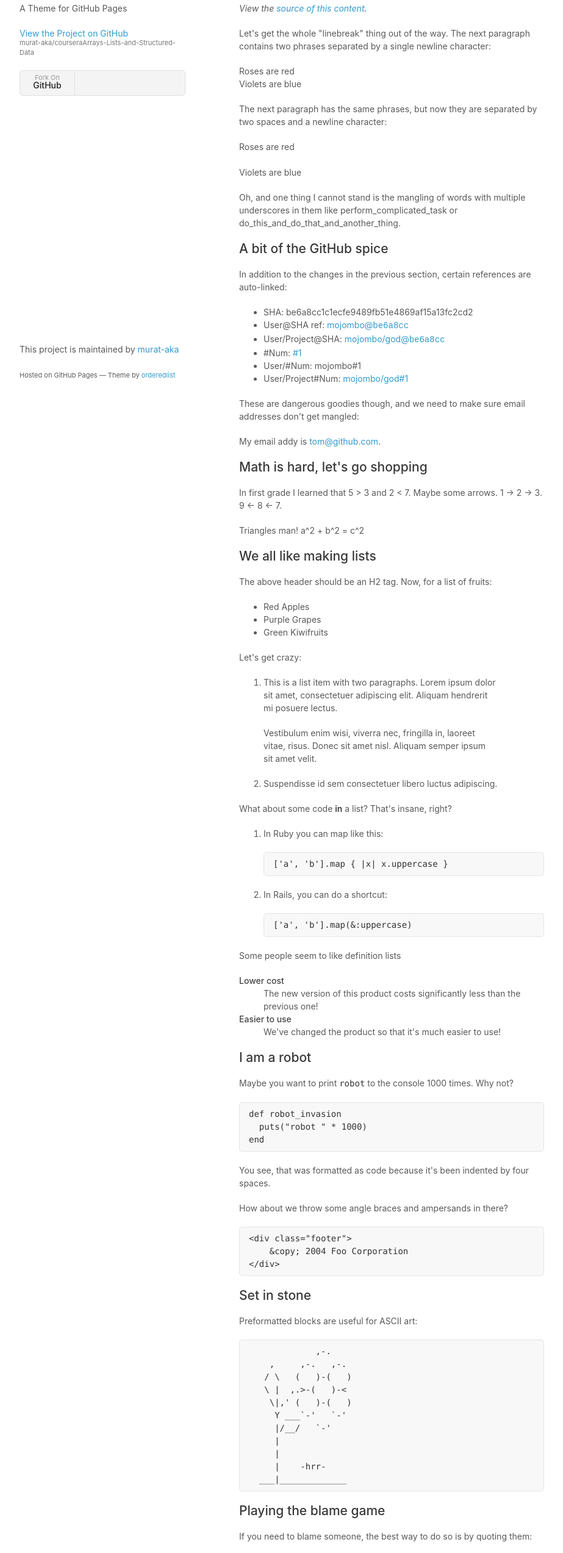
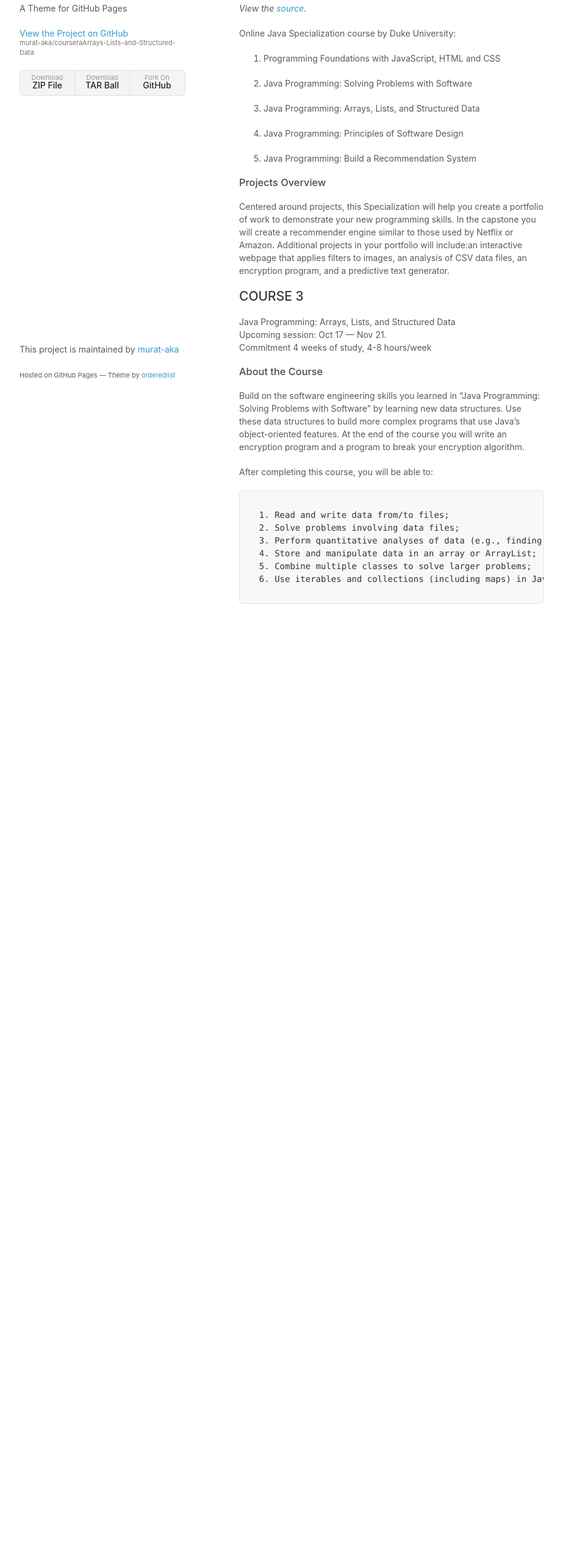
Before and after one commit to murat-aka/coureraArrays-Lists-and-Structured-Data, a plain HTML site: page index.html in a window 1280 px wide. Shown: the part 106-2652 px from the top of the page at 61% size, without its empty margins (178-1101 px from the left). After the commit the page ends 1166 px from the top, so only its background shows below. Drawn offline with Linux system fonts and the light colour scheme.

Commit message:
description

```diff
--- a/index.html
+++ b/index.html
@@ -15,188 +15,50 @@
   <body>
     <div class="wrapper">
       <header>
-        <h1>Minimal</h1>
+        <h1>coursera</h1>
         <p>A Theme for GitHub Pages</p>
         <p class="view"><a href="https://github.com/murat-aka/coureraArrays-Lists-and-Structured-Data">View the Project on GitHub <small>murat-aka/courseraArrays-Lists-and-Structured-Data</small></a></p>
         <ul>
-          <!-- <li><a href="https://github.com/orderedlist/minimal/zipball/master">Download <strong>ZIP File</strong></a></li>
-          <li><a href="https://github.com/orderedlist/minimal/tarball/master">Download <strong>TAR Ball</strong></a></li> -->
+          <li><a href="https://github.com/orderedlist/minimal/zipball/master">Download <strong>ZIP File</strong></a></li>
+          <li><a href="https://github.com/orderedlist/minimal/tarball/master">Download <strong>TAR Ball</strong></a></li>
           <li><a href="https://github.com/murat-aka/coureraArrays-Lists-and-Structured-Data">Fork On <strong>GitHub</strong></a></li>
         </ul>
       </header>
       <section>
-        <h1>GitHub Flavored Markdown</h1>
+        <!-- <h1>coursera</h1> -->
+        <h1>Arrays-Lists-and-Structured-Data</h1>
 
-        <p><em>View the <a href="http://github.github.com/github-flavored-markdown/sample_content.html">source of this content</a>.</em></p>
+        <p><em>View the <a href="https://github.com/murat-aka/coureraArrays-Lists-and-Structured-Data">source</a>.</em></p>
 
-        <p>Let's get the whole "linebreak" thing out of the way. The next paragraph contains two phrases separated by a single newline character:</p>
+        <p>Online Java Specialization course by Duke University:</p>
+        <ol>
+          <li><p>Programming Foundations with JavaScript, HTML and CSS</p></li>
+          <li><p>Java Programming: Solving Problems with Software</p></li>
+          <li><p>Java Programming: Arrays, Lists, and Structured Data</p></li>
+          <li><p>Java Programming: Principles of Software Design</p></li>
+          <li><p>Java Programming: Build a Recommendation System</p></li>
 
-        <p>Roses are red<br>
-        Violets are blue</p>
+        </ol>
+        <h3>Projects Overview</h3>
 
-        <p>The next paragraph has the same phrases, but now they are separated by two spaces and a newline character:</p>
+        <p>Centered around projects, this Specialization will help you create a portfolio of work to demonstrate your new programming skills. In the capstone you will create a recommender engine similar to those used by Netflix or Amazon. Additional projects in your portfolio will include:an interactive webpage that applies filters to images, an analysis of CSV data files, an encryption program, and a predictive text generator.</p>
 
-        <p>Roses are red<br><br>
-        Violets are blue</p>
+        <h2>COURSE 3</h2>
 
-        <p>Oh, and one thing I cannot stand is the mangling of words with multiple underscores in them like perform_complicated_task or do_this_and_do_that_and_another_thing.</p>
+        <p>Java Programming: Arrays, Lists, and Structured Data <br> Upcoming session: Oct 17 — Nov 21.<br> Commitment 4 weeks of study, 4-8 hours/week</p>
 
-        <h2>A bit of the GitHub spice</h2>
-
-        <p>In addition to the changes in the previous section, certain references are auto-linked:</p>
-
-        <ul>
-          <li>SHA: be6a8cc1c1ecfe9489fb51e4869af15a13fc2cd2</li>
-          <li>User@SHA ref: <a href="https://github.com/mojombo/product/commit/be6a8cc1c1ecfe9489fb51e4869af15a13fc2cd2" class="commit-link">mojombo@<tt>be6a8cc</tt></a></li>
-          <li>User/Project@SHA: <a href="https://github.com/mojombo/god/commit/be6a8cc1c1ecfe9489fb51e4869af15a13fc2cd2" class="commit-link">mojombo/god@<tt>be6a8cc</tt></a></li>
-          <li>#Num: <a href="https://github.com/github/product/issues/1" class="issue-link" title="Baseline: What is up in the air right now?">#1</a></li>
-          <li>User/#Num: mojombo#1</li>
-          <li>User/Project#Num: <a href="https://github.com/mojombo/god/issues/1" class="issue-link" title="The server is not available (or you do not have permissions to access it)">mojombo/god#1</a></li>
-        </ul>
-
-        <p>These are dangerous goodies though, and we need to make sure email addresses don't get mangled:</p>
-
-        <p>My email addy is <a href="mailto:tom@github.com">tom@github.com</a>.</p>
-
-        <h2>Math is hard, let's go shopping</h2>
-
-        <p>In first grade I learned that 5 &gt; 3 and 2 &lt; 7. Maybe some arrows. 1 -&gt; 2 -&gt; 3. 9 &lt;- 8 &lt;- 7.</p>
-
-        <p>Triangles man! a^2 + b^2 = c^2</p>
-
-        <h2>We all like making lists</h2>
-
-        <p>The above header should be an H2 tag. Now, for a list of fruits:</p>
-
-        <ul>
-          <li>Red Apples</li>
-          <li>Purple Grapes</li>
-          <li>Green Kiwifruits</li>
-        </ul>
-
-        <p>Let's get crazy:</p>
-
-        <ol>
-          <li>
-            <p>This is a list item with two paragraphs. Lorem ipsum dolor<br>
-            sit amet, consectetuer adipiscing elit. Aliquam hendrerit<br>
-            mi posuere lectus.</p>
-
-            <p>Vestibulum enim wisi, viverra nec, fringilla in, laoreet<br>
-            vitae, risus. Donec sit amet nisl. Aliquam semper ipsum<br>
-            sit amet velit.</p>
-          </li>
-          <li><p>Suspendisse id sem consectetuer libero luctus adipiscing.</p></li>
-        </ol>
-
-        <p>What about some code <strong>in</strong> a list? That's insane, right?</p>
-
-        <ol>
-          <li>
-            <p>In Ruby you can map like this:</p>
-
-            <pre><code>['a', 'b'].map { |x| x.uppercase }</code></pre>
-          </li>
-          <li>
-            <p>In Rails, you can do a shortcut:</p>
-
-            <pre><code>['a', 'b'].map(&amp;:uppercase)</code></pre>
-          </li>
-        </ol>
-
-        <p>Some people seem to like definition lists</p>
-
-        <dl>
-          <dt>Lower cost</dt>
-          <dd>The new version of this product costs significantly less than the previous one!</dd>
-          <dt>Easier to use</dt>
-          <dd>We've changed the product so that it's much easier to use!</dd>
-        </dl>
-
-        <h2>I am a robot</h2>
-
-        <p>Maybe you want to print <code>robot</code> to the console 1000 times. Why not?</p>
-
-        <pre><code>def robot_invasion
-  puts("robot " * 1000)
-end
-</code></pre>
-
-        <p>You see, that was formatted as code because it's been indented by four spaces.</p>
-
-        <p>How about we throw some angle braces and ampersands in there?</p>
-
-        <pre><code>&lt;div class="footer"&gt;
-    &amp;copy; 2004 Foo Corporation
-&lt;/div&gt;
-</code></pre>
-
-        <h2>Set in stone</h2>
-
-        <p>Preformatted blocks are useful for ASCII art:</p>
-
-        <pre>             ,-.
-    ,     ,-.   ,-.
-   / \   (   )-(   )
-   \ |  ,.&gt;-(   )-&lt;
-    \|,' (   )-(   )
-     Y ___`-'   `-'
-     |/__/   `-'
-     |
-     |
-     |    -hrr-
-  ___|_____________
-</pre>
-
-        <h2>Playing the blame game</h2>
-
-        <p>If you need to blame someone, the best way to do so is by quoting them:</p>
-
-        <blockquote>
-        <p>I, at any rate, am convinced that He does not throw dice.</p>
-        </blockquote>
-
-        <p>Or perhaps someone a little less eloquent:</p>
-
-        <blockquote>
-        <p>I wish you'd have given me this written question ahead of time so I<br>
-        could plan for it... I'm sure something will pop into my head here in<br>
-        the midst of this press conference, with all the pressure of trying to<br>
-        come up with answer, but it hadn't yet...</p>
-
-        <p>I don't want to sound like<br>
-        I have made no mistakes. I'm confident I have. I just haven't - you<br>
-        just put me under the spot here, and maybe I'm not as quick on my feet<br>
-        as I should be in coming up with one.</p>
-        </blockquote>
-
-        <h2>Table for two</h2>
-
-        <table>
-          <tbody>
-        <tr>
-            <th>ID</th>
-        <th>Name</th>
-        <th>Rank</th>
-          </tr>
-          <tr>
-            <td>1</td>
-        <td>Tom Preston-Werner</td>
-        <td>Awesome</td>
-          </tr>
-          <tr>
-            <td>2</td>
-        <td>Albert Einstein</td>
-        <td>Nearly as awesome</td>
-          </tr>
-        </tbody>
-        </table>
-
-        <h2>Crazy linking action</h2>
-
-        <p>I get 10 times more traffic from <a href="http://google.com/" title="Google">Google</a> than from<br>
-        <a href="http://search.yahoo.com/" title="Yahoo Search">Yahoo</a> or <a href="http://search.msn.com/" title="MSN Search">MSN</a>.</p>
-      </section>
+        <h3>About the Course</h3>
+        <p>Build on the software engineering skills you learned in “Java Programming: Solving Problems with Software” by learning new data structures. Use these data structures to build more complex programs that use Java’s object-oriented features. At the end of the course you will write an encryption program and a program to break your encryption algorithm.</p>
+        <p>After completing this course, you will be able to:</p>
+        <pre><code>
+  1. Read and write data from/to files;
+  2. Solve problems involving data files;
+  3. Perform quantitative analyses of data (e.g., finding maximums, minimums, averages);
+  4. Store and manipulate data in an array or ArrayList;
+  5. Combine multiple classes to solve larger problems;
+  6. Use iterables and collections (including maps) in Java.
+        </code></pre>
+     </section>
       <footer>
         <p>This project is maintained by <a href="https://github.com/murat-aka/coureraArrays-Lists-and-Structured-Data">murat-aka</a></p>
         <p><small>Hosted on GitHub Pages &mdash; Theme by <a href="https://github.com/orderedlist">orderedlist</a></small></p>
```
